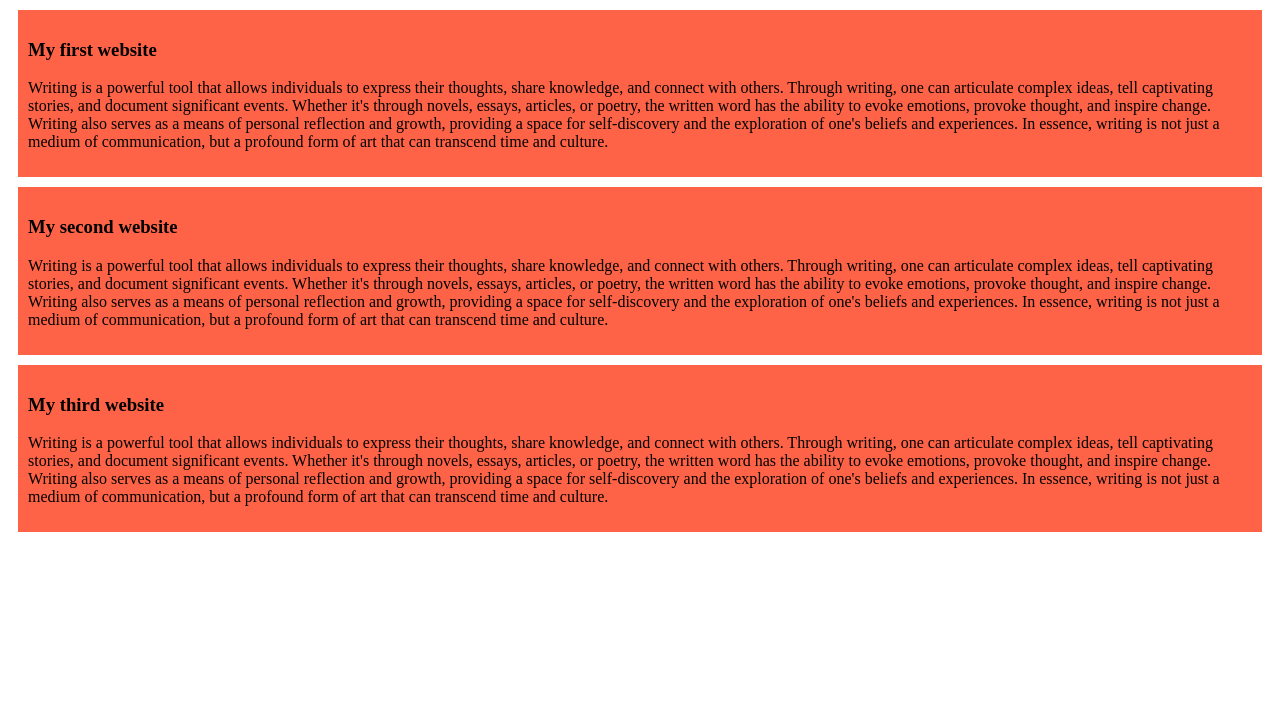
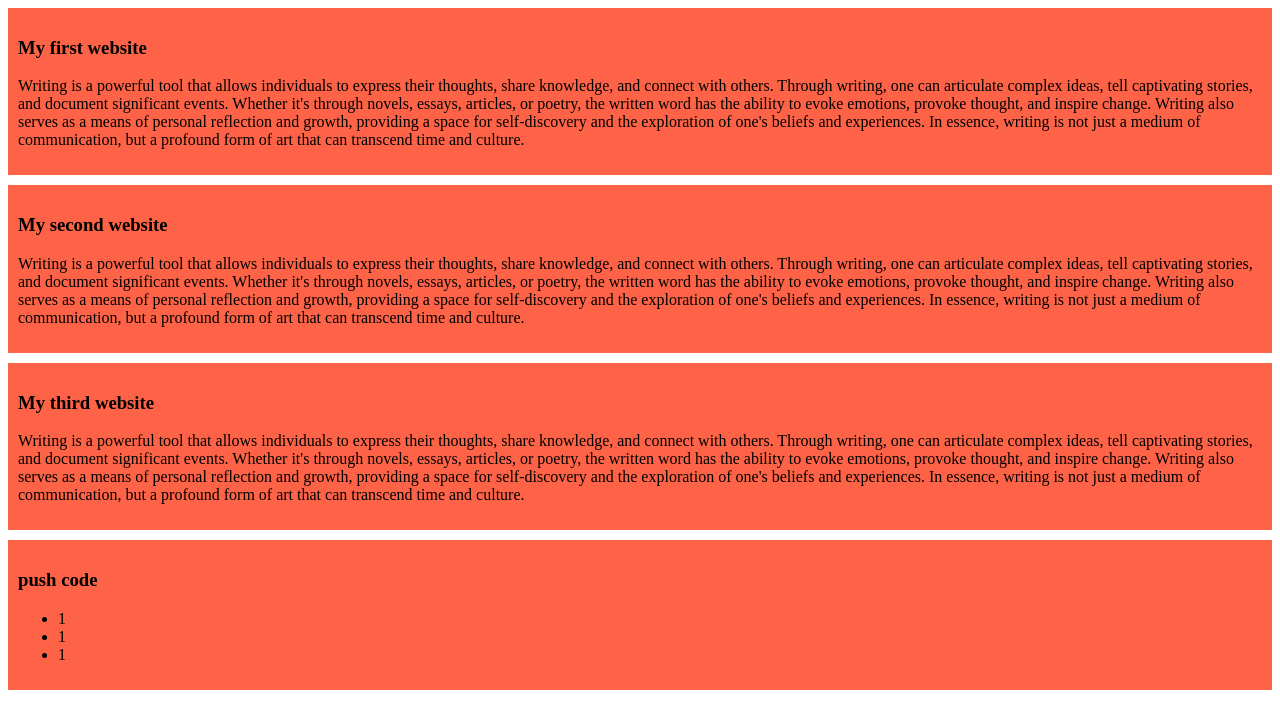
Before and after one commit to mumuuh6/My-simple-web, a plain HTML site: page index.html in a window 1280 px wide. Drawn offline with Linux system fonts and the light colour scheme.

Commit message:
Now push

```diff
--- a/index.html
+++ b/index.html
@@ -22,6 +22,14 @@
         <p>Writing is a powerful tool that allows individuals to express their thoughts, share knowledge, and connect with others. Through writing, one can articulate complex ideas, tell captivating stories, and document significant events. Whether it's through novels, essays, articles, or poetry, the written word has the ability to evoke emotions, provoke thought, and inspire change. Writing also serves as a means of personal reflection and growth, providing a space for self-discovery and the exploration of one's beliefs and experiences. In essence, writing is not just a medium of communication, but a profound form of art that can transcend time and culture.
         </p>
     </div>
+    <div>
+        <h3>push code</h3>
+        <ul>
+            <li>1</li>
+            <li>1</li>
+            <li>1</li>
+        </ul>
+    </div>
 
 </body>
 </html>
--- a/styles/blog.css
+++ b/styles/blog.css
@@ -1,5 +1,5 @@
 div{
     background-color: tomato;
     padding: 10px;
-    margin: 10px;
+    margin-bottom: 10px;
 }
```
